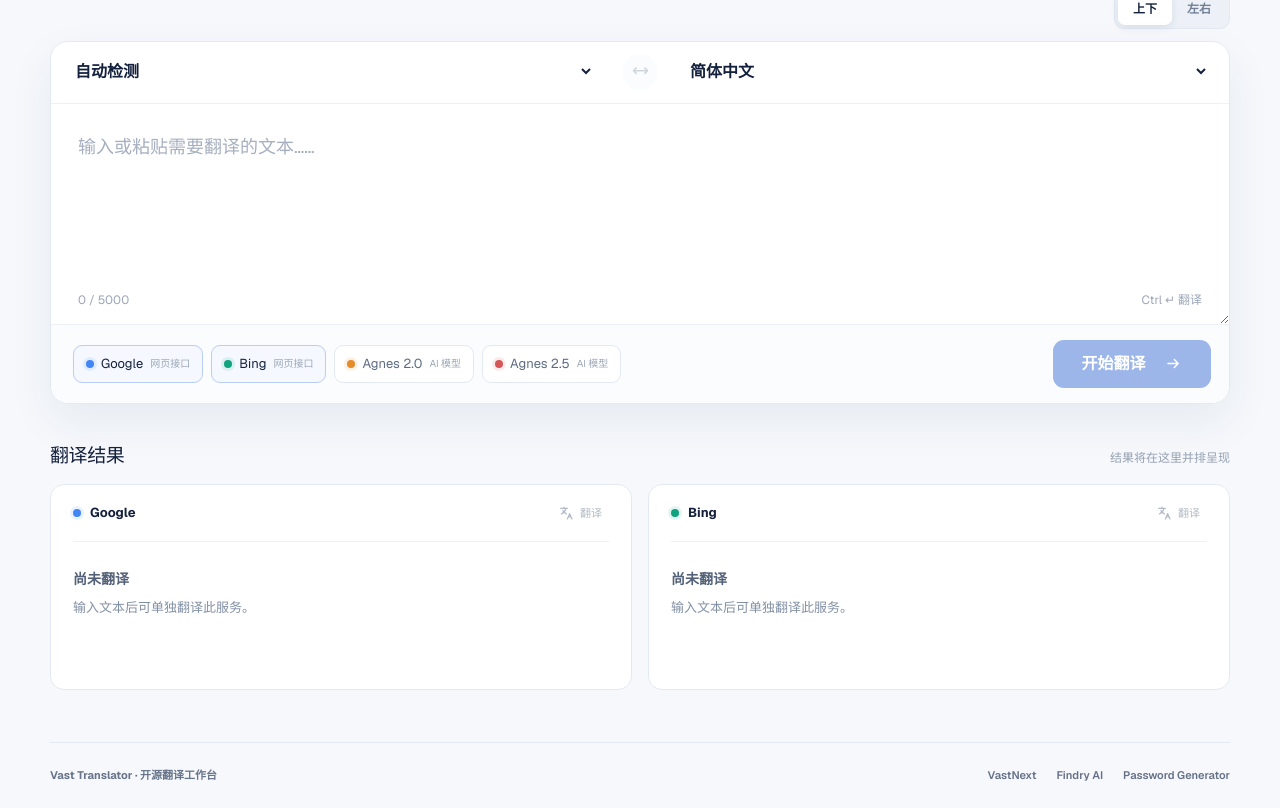
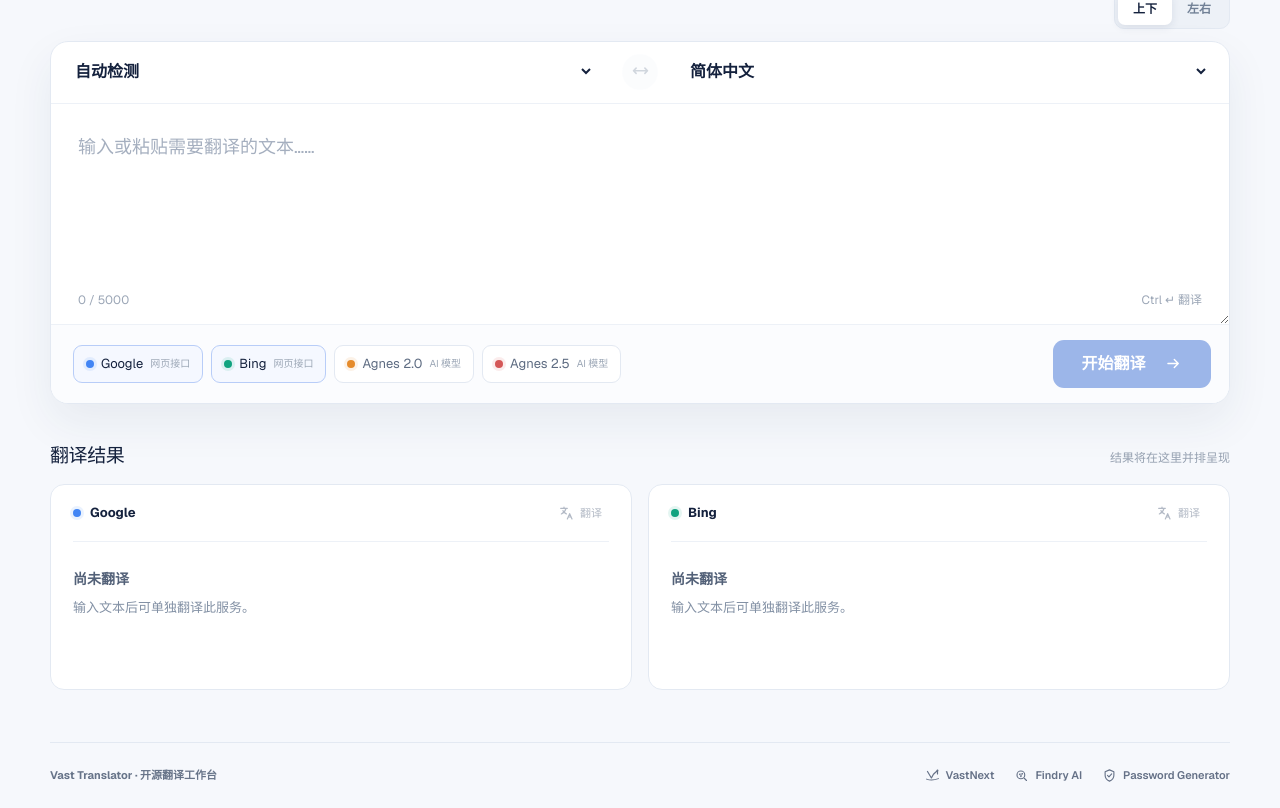
Before and after one commit to VastNext/vast-translator, a Next.js app: page / in a window 1280 px wide. Shown: the part 245-1053 px from the top of the page. Built offline with nearby package versions, Linux system fonts and the light colour scheme.

Commit message:
feat: add icons to footer product links

```diff
--- a/src/app/globals.css
+++ b/src/app/globals.css
@@ -50,7 +50,7 @@ button:focus-visible,a:focus-visible,select:focus-visible,textarea:focus-visible
 .result-provider .stale-result { color:#9d6b28;font-size:10px;margin-left:2px; }
 .request-error { margin-bottom:14px;padding:14px 17px;border:1px solid #f1d7d5;border-radius:10px;background:#fff8f7;color:#9d3f3a;font-size:13px; }.empty-state { grid-column:1/-1;min-height:180px;border:1px dashed #d6deea;border-radius:14px;display:flex;flex-direction:column;align-items:center;justify-content:center;color:#9aa6b7;background:rgba(255,255,255,.48); }.empty-state svg{width:27px;color:#7f9ed9;margin-bottom:10px}.empty-state p{color:#536178;font-weight:620;margin:0 0 5px}.empty-state span{font-size:13px}
 .skeleton-line { height:10px;width:72%;margin-top:17px;border-radius:8px;background:linear-gradient(90deg,#edf1f6 25%,#f7f9fb 50%,#edf1f6 75%);background-size:200% 100%;animation:shimmer 1.2s infinite; }.skeleton-line.wide{width:92%;margin-top:27px}.skeleton-line.short{width:48%}
-.footer { min-height:66px;width:min(1180px,calc(100% - 48px));margin:0 auto;display:flex;justify-content:space-between;align-items:center;gap:24px;border-top:1px solid var(--line);color:#95a0b0;font-size:11px; }.footer span:first-child{color:#677489;font-weight:620}.product-links { display:flex;align-items:center;justify-content:flex-end;gap:20px;flex-wrap:wrap; }.product-links a { color:#657187;text-decoration:none;font-weight:560; }.product-links a:hover { color:var(--blue); }
+.footer { min-height:66px;width:min(1180px,calc(100% - 48px));margin:0 auto;display:flex;justify-content:space-between;align-items:center;gap:24px;border-top:1px solid var(--line);color:#95a0b0;font-size:11px; }.footer span:first-child{color:#677489;font-weight:620}.product-links { display:flex;align-items:center;justify-content:flex-end;gap:20px;flex-wrap:wrap; }.product-links a { display:inline-flex;align-items:center;gap:6px;color:#657187;text-decoration:none;font-weight:560; }.product-links a svg { width:15px;height:15px; }.product-links a:hover { color:var(--blue); }
 @keyframes rise{from{opacity:0;transform:translateY(8px)}to{opacity:1;transform:translateY(0)}}@keyframes spin{to{transform:rotate(360deg)}}@keyframes shimmer{to{background-position:-200% 0}}
 @media(max-width:900px){.workspace-controls{display:none}.workbench-layout,.workbench-layout[data-layout="side-by-side"]{grid-template-columns:minmax(0,1fr);gap:0}.workbench-layout[data-layout="side-by-side"] .results-section{margin-top:38px}.workbench-layout[data-layout="side-by-side"] .results-grid{grid-template-columns:repeat(2,minmax(0,1fr))}}
 @media(max-width:760px){.topbar{height:60px;padding:0 18px}.topbar-note{display:none}.brand-attribution{font-size:11px;margin-left:0;padding-left:0;border-left:0}.workspace{width:calc(100% - 28px);padding:34px 0 38px}.intro{display:block;margin-bottom:22px}.intro h1{font-size:35px}.intro>p{width:auto;margin-top:14px;font-size:14px}.translator{border-radius:14px}.language-bar{grid-template-columns:1fr 44px 1fr}.language-bar label{padding:0 12px}.language-bar select{font-size:14px}.input-panel textarea{min-height:190px;padding:22px 44px 43px 19px;font-size:16px}.input-footer{left:19px;right:19px}.action-row{align-items:stretch;flex-direction:column;padding:14px}.provider-picker{display:grid;grid-template-columns:repeat(3,1fr)}.provider-chip{justify-content:center;padding:0 7px}.provider-chip small{display:none}.translate-button{width:100%}.results-grid{grid-template-columns:1fr}.result-panel{min-height:180px}.section-heading span{display:none}.footer{width:calc(100% - 28px);padding:18px 0;align-items:flex-start;flex-direction:column}.product-links{justify-content:flex-start;gap:10px 18px}}
--- a/src/components/translator/icons.tsx
+++ b/src/components/translator/icons.tsx
@@ -35,3 +35,15 @@ export function RetryIcon(props: SVGProps<SVGSVGElement>) {
 export function GitHubIcon(props: SVGProps<SVGSVGElement>) {
   return <Icon {...props}><path fill="currentColor" d="M12 2a10 10 0 0 0-3.16 19.49c.5.09.68-.22.68-.48v-1.7c-2.78.6-3.37-1.34-3.37-1.34-.45-1.16-1.11-1.47-1.11-1.47-.9-.62.07-.6.07-.6 1 .07 1.53 1.03 1.53 1.03.9 1.52 2.34 1.08 2.91.83.09-.65.35-1.09.63-1.34-2.22-.25-4.55-1.11-4.55-4.94 0-1.09.39-1.98 1.03-2.68-.1-.25-.45-1.27.1-2.64 0 0 .84-.27 2.75 1.02a9.56 9.56 0 0 1 5 0c1.91-1.3 2.75-1.02 2.75-1.02.55 1.37.2 2.39.1 2.64.64.7 1.03 1.59 1.03 2.68 0 3.84-2.34 4.68-4.57 4.93.36.31.68.92.68 1.85v2.75c0 .27.18.58.69.48A10 10 0 0 0 12 2Z" /></Icon>;
 }
+
+export function VastNextIcon(props: SVGProps<SVGSVGElement>) {
+  return <Icon {...props}><path d="M2.5 17.8C7.5 19.8 14.5 19.8 21.5 17" stroke="currentColor" strokeWidth="1.7" strokeLinecap="round" /><path d="M4 5.5 10.25 16 13.5 10 20 4v5.5" stroke="currentColor" strokeWidth="1.9" strokeLinecap="round" strokeLinejoin="round" /><circle cx="20" cy="4" r="1.5" fill="currentColor" /></Icon>;
+}
+
+export function FindryIcon(props: SVGProps<SVGSVGElement>) {
+  return <Icon {...props}><circle cx="11" cy="11" r="6.2" stroke="currentColor" strokeWidth="1.8" /><path d="m20 20-3.6-3.6" stroke="currentColor" strokeWidth="1.8" strokeLinecap="round" /><circle cx="9" cy="10" r="1.1" fill="currentColor" /><circle cx="13.5" cy="9" r="1.1" fill="currentColor" /><circle cx="11" cy="13.5" r="1.1" fill="currentColor" /><path d="M9 10l4.5-1M9 10l2 3.5M13.5 9l-2.5 4.5" stroke="currentColor" strokeWidth="1.1" /></Icon>;
+}
+
+export function PasswordIcon(props: SVGProps<SVGSVGElement>) {
+  return <Icon {...props}><path d="M12 3l7 2.9v5.6c0 4.5-2.9 7.6-7 9.5-4.1-1.9-7-5-7-9.5V5.9L12 3Z" stroke="currentColor" strokeWidth="1.8" strokeLinejoin="round" /><path d="m8.8 11.8 2.3 2.3 4.4-4.6" stroke="currentColor" strokeWidth="1.8" strokeLinecap="round" strokeLinejoin="round" /></Icon>;
+}
--- a/src/components/translator/translator-workbench.tsx
+++ b/src/components/translator/translator-workbench.tsx
@@ -4,7 +4,7 @@ import { useCallback, useEffect, useRef, useState, useSyncExternalStore } from "
 import Link from "next/link";
 import { languages } from "@/lib/translation/languages";
 import type { ProviderId, ProviderResult } from "@/lib/translation/types";
-import { ArrowIcon, CloseIcon, CollapseIcon, CopyIcon, GitHubIcon, RetryIcon, SwapIcon, TranslateIcon } from "./icons";
+import { ArrowIcon, CloseIcon, CollapseIcon, CopyIcon, FindryIcon, GitHubIcon, PasswordIcon, RetryIcon, SwapIcon, TranslateIcon, VastNextIcon } from "./icons";
 
 const providers: Array<{ id: ProviderId; label: string; hint: string }> = [
   { id: "google", label: "Google", hint: "网页接口" },
@@ -340,9 +340,9 @@ export function TranslatorWorkbench() {
       <footer className="footer">
         <span>Vast Translator · 开源翻译工作台</span>
         <nav className="product-links" aria-label="VastNext 产品家族">
-          <a href="https://vastnext.com" target="_blank" rel="noreferrer">VastNext</a>
-          <a href="https://findryai.com" target="_blank" rel="noreferrer">Findry AI</a>
-          <a href="https://pg.vastnext.com" target="_blank" rel="noreferrer">Password Generator</a>
+          <a href="https://vastnext.com" target="_blank" rel="noreferrer"><VastNextIcon /><span>VastNext</span></a>
+          <a href="https://findryai.com" target="_blank" rel="noreferrer"><FindryIcon /><span>Findry AI</span></a>
+          <a href="https://pg.vastnext.com" target="_blank" rel="noreferrer"><PasswordIcon /><span>Password Generator</span></a>
         </nav>
       </footer>
     </div>
```
Also changed, not shown: 1 other file (tests, documents, lock files or other folders).
